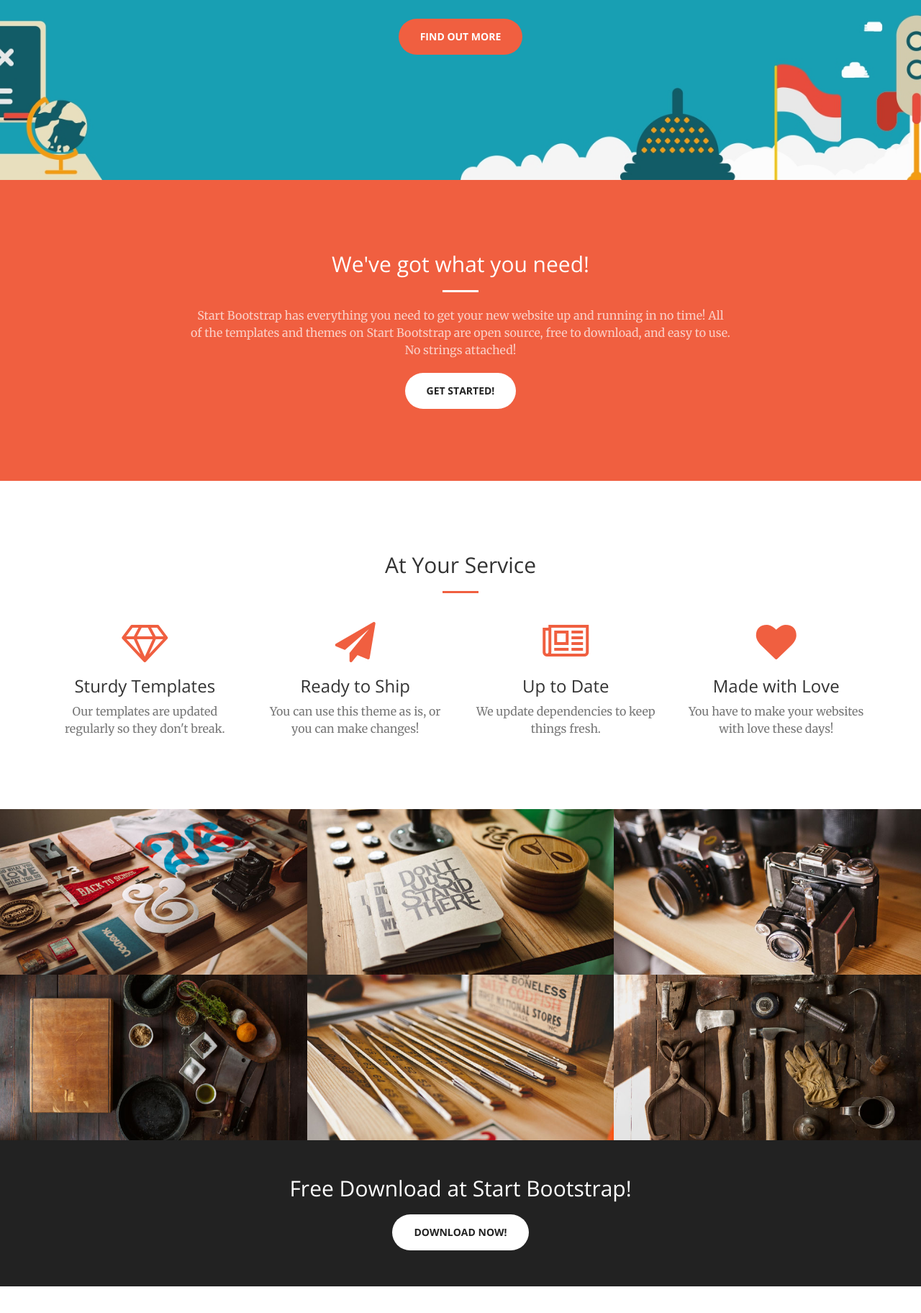
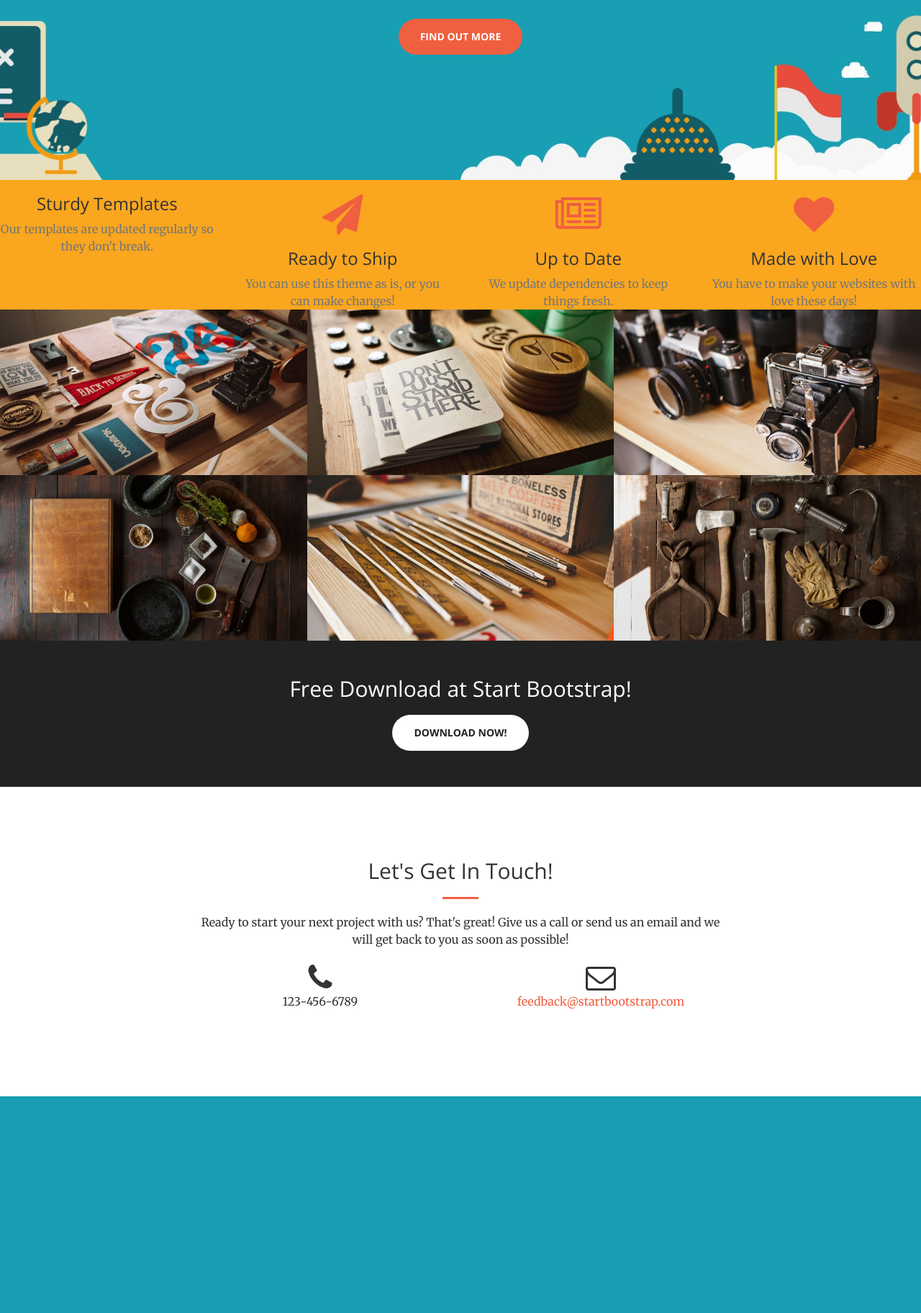
Before and after one commit to azkanurunala/bisabelajar, a PHP site: page / in a window 1280 px wide. Shown: the part 550-2374 px from the top of the page at 72% size. After the commit the page ends 2073 px from the top, so only its background shows below. Run offline with PHP 8.4, Linux system fonts and the light colour scheme.

Commit message:
edit recent class

```diff
--- a/css/creative.css
+++ b/css/creative.css
@@ -474,3 +474,11 @@ img::-moz-selection {
 body {
     webkit-tap-highlight-color: #222;
 }
+
+.yellow-bg{
+    background-color:#FAA61E;
+}
+
+.no-padding{
+    padding:0px;
+}
--- a/index.php
+++ b/index.php
@@ -104,33 +104,15 @@
         </div>
     </header>
 
-    <section class="bg-primary" id="about">
-        <div class="container">
-            <div class="row">
-                <div class="col-lg-8 col-lg-offset-2 text-center">
-                    <h2 class="section-heading">We've got what you need!</h2>
-                    <hr class="light">
-                    <p class="text-faded">Start Bootstrap has everything you need to get your new website up and running in no time! All of the templates and themes on Start Bootstrap are open source, free to download, and easy to use. No strings attached!</p>
-                    <a href="#" class="btn btn-default btn-xl">Get Started!</a>
-                </div>
-            </div>
-        </div>
-    </section>
 
-    <section id="services">
-        <div class="container">
-            <div class="row">
-                <div class="col-lg-12 text-center">
-                    <h2 class="section-heading">At Your Service</h2>
-                    <hr class="primary">
-                </div>
-            </div>
-        </div>
-        <div class="container">
-            <div class="row">
-                <div class="col-lg-3 col-md-6 text-center">
-                    <div class="service-box">
-                        <i class="fa fa-4x fa-diamond wow bounceIn text-primary"></i>
+
+    <section id="services" class="no-padding">
+
+        <div class="">
+            <div class="yellow-bg row">
+                <div class="yellow-bg col-lg-3 col-md-6 text-center">
+                    <div class="yellow-bg service-box">
+
                         <h3>Sturdy Templates</h3>
                         <p class="text-muted">Our templates are updated regularly so they don't break.</p>
                     </div>
```
